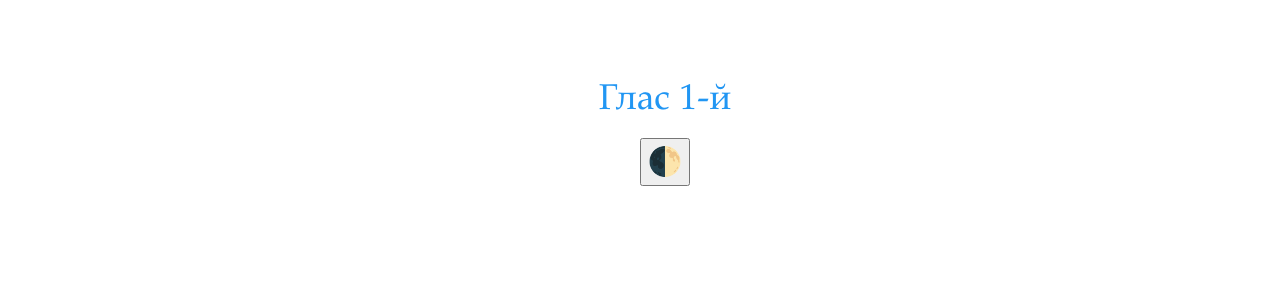
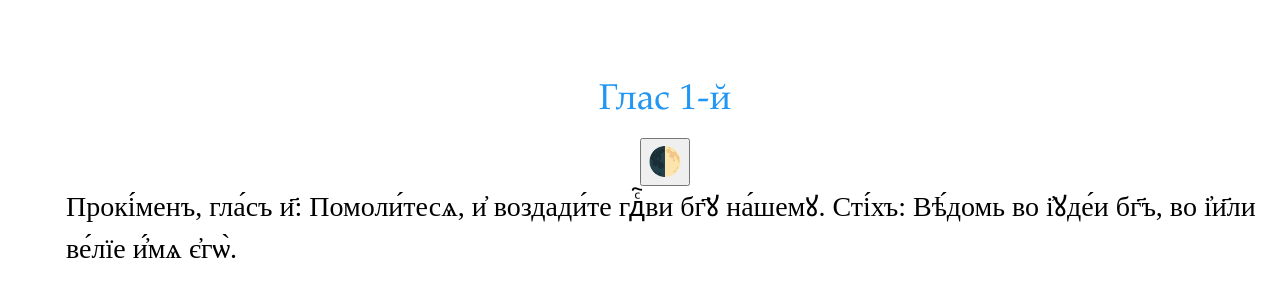
Before and after one commit to markjville/markjville.github.io, a Jekyll site: the page docs/Изобразительная/гл8-прок.html, which Jekyll copies as it is, in a window 1280 px wide. Shown: the top 300 px of the page. Built offline with Jekyll 4.4.1, drawn with Linux system fonts in a browser that asks for light colours; some web fonts are replaced; comment, search, counter and statistics services are not loaded.

Commit message:
Update гл8-прок.html

```diff
--- a/docs/Изобразительная/гл8-прок.html
+++ b/docs/Изобразительная/гл8-прок.html
@@ -36,3 +36,6 @@ p::first-letter {
       <div class="post-content">
 
 <body>
+  Прокі́менъ, гла́съ и҃:
+Помоли́тесѧ, и҆ воздади́те гдⷭ҇ви бг҃ꙋ на́шемꙋ.
+Сті́хъ: Вѣ́домь во і҆ꙋде́и бг҃ъ, во і҆и҃ли ве́лїе и҆́мѧ є҆гѡ̀.
```
